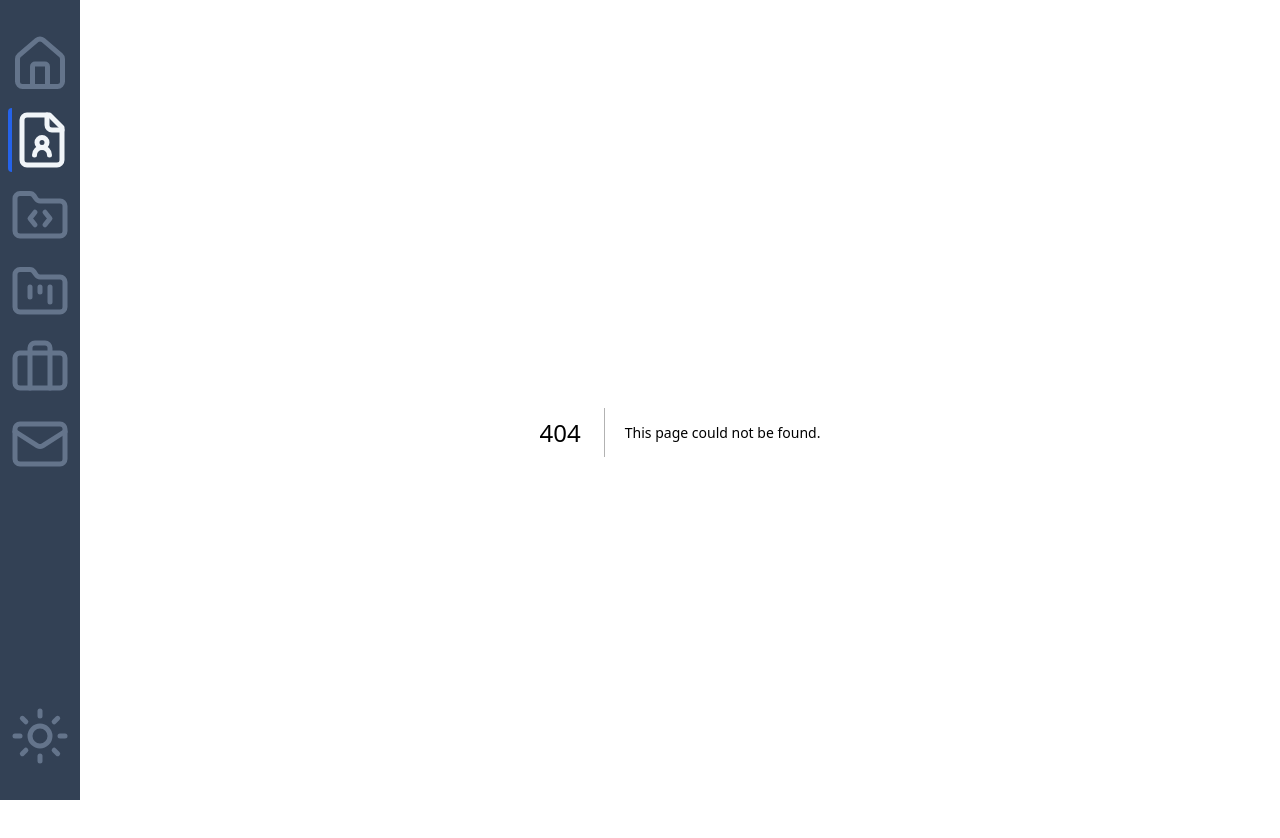
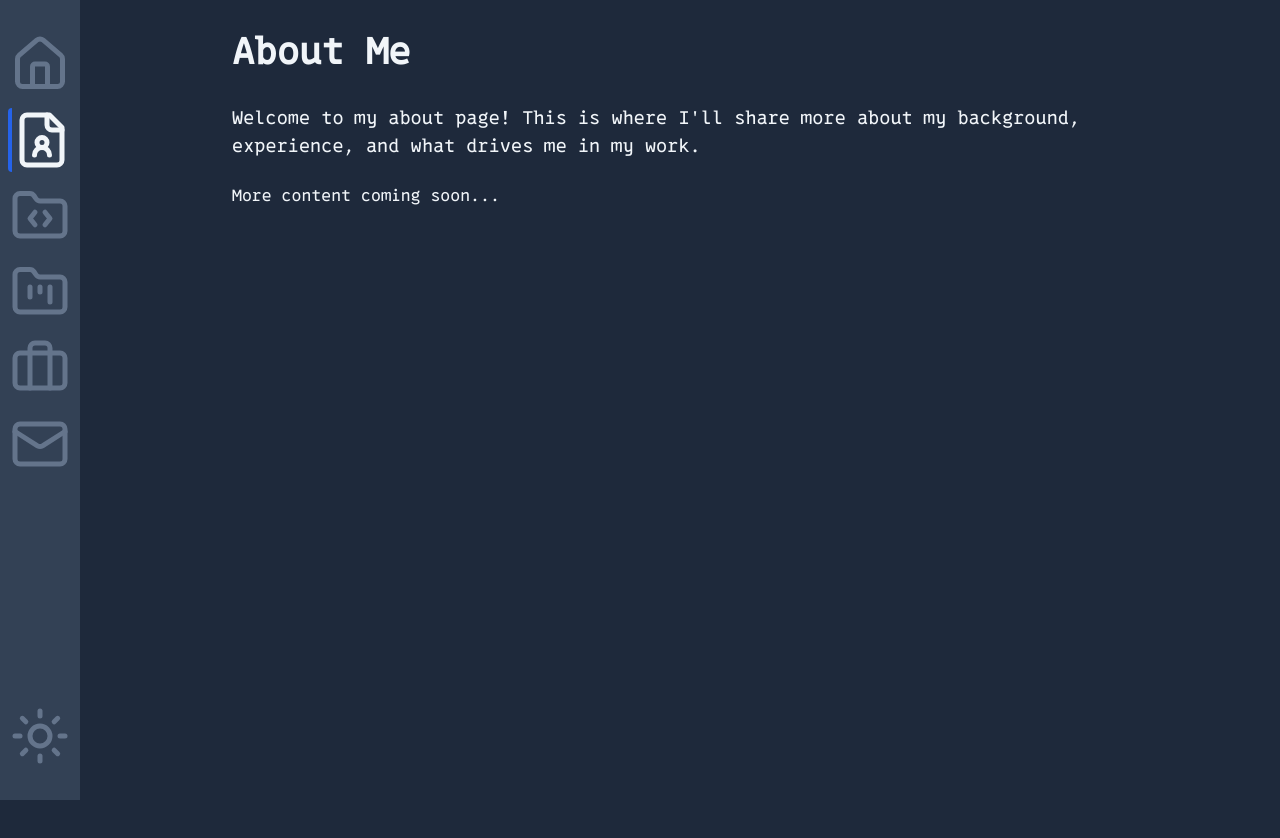
Before and after one commit to Harrison-Blair/personal-website, a Next.js app: page /about in a window 1280 px wide. Before the commit this address had no page. Shown: the top 838 px of the page. After the commit the page ends 800 px from the top, so only its background shows below. Built offline with nearby package versions, Linux system fonts and the light colour scheme.

Commit message:
add stub about and work pages

```diff
--- /dev/null
+++ b/src/app/about/page.tsx
@@ -0,0 +1,16 @@
+export default function About() {
+  return (
+    <div className="max-w-4xl mx-auto">
+      <h1 className="text-4xl font-bold mb-8">About Me</h1>
+      <div className="space-y-6">
+        <p className="text-lg">
+          Welcome to my about page! This is where I'll share more about my background,
+          experience, and what drives me in my work.
+        </p>
+        <p>
+          More content coming soon...
+        </p>
+      </div>
+    </div>
+  );
+}
--- /dev/null
+++ b/src/app/work/page.tsx
@@ -0,0 +1,16 @@
+export default function Work() {
+  return (
+    <div className="max-w-4xl mx-auto">
+      <h1 className="text-4xl font-bold mb-8">Work Experience</h1>
+      <div className="space-y-6">
+        <p className="text-lg">
+          Here you'll find information about my professional experience,
+          roles, and career journey.
+        </p>
+        <p>
+          Work history and details coming soon...
+        </p>
+      </div>
+    </div>
+  );
+}
```
